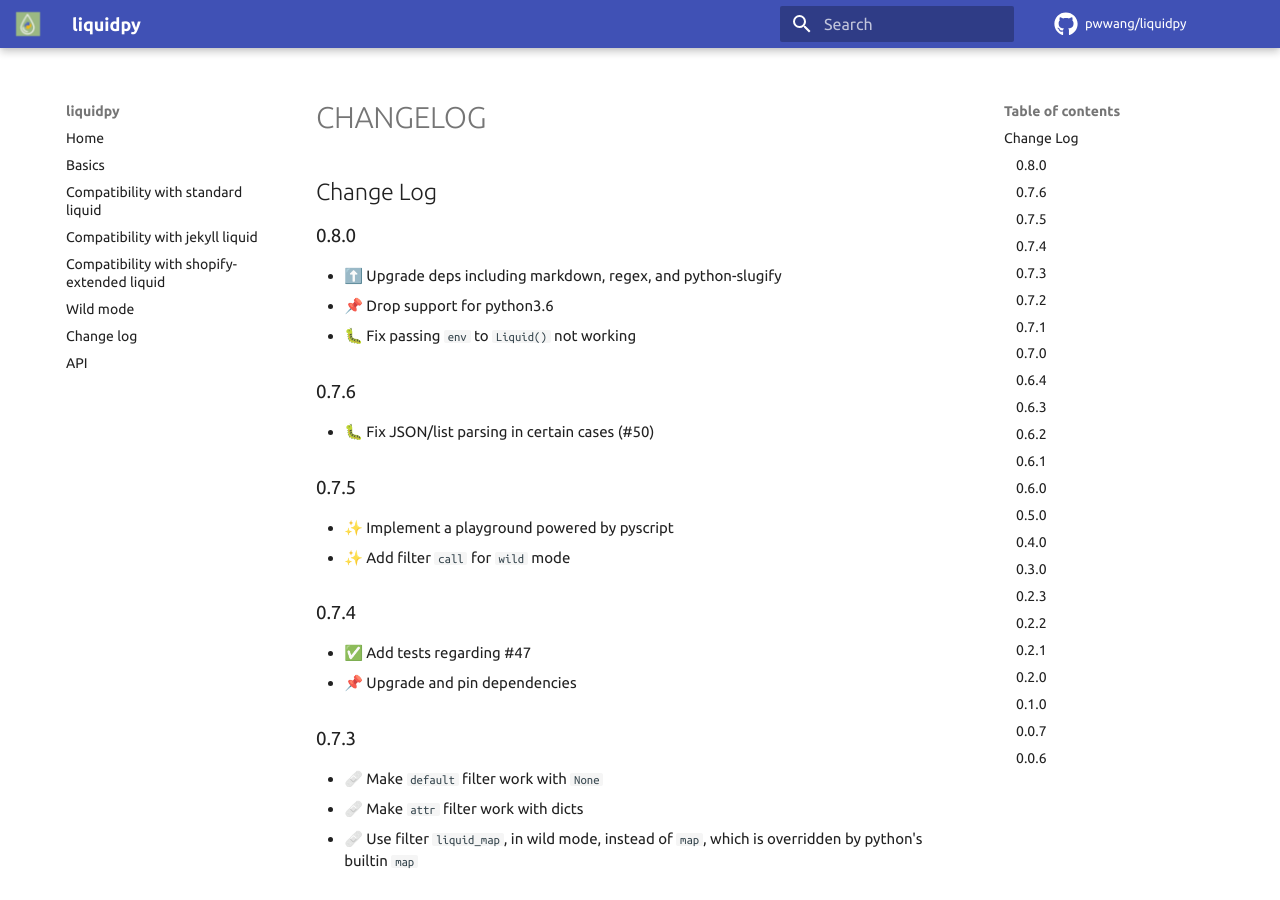
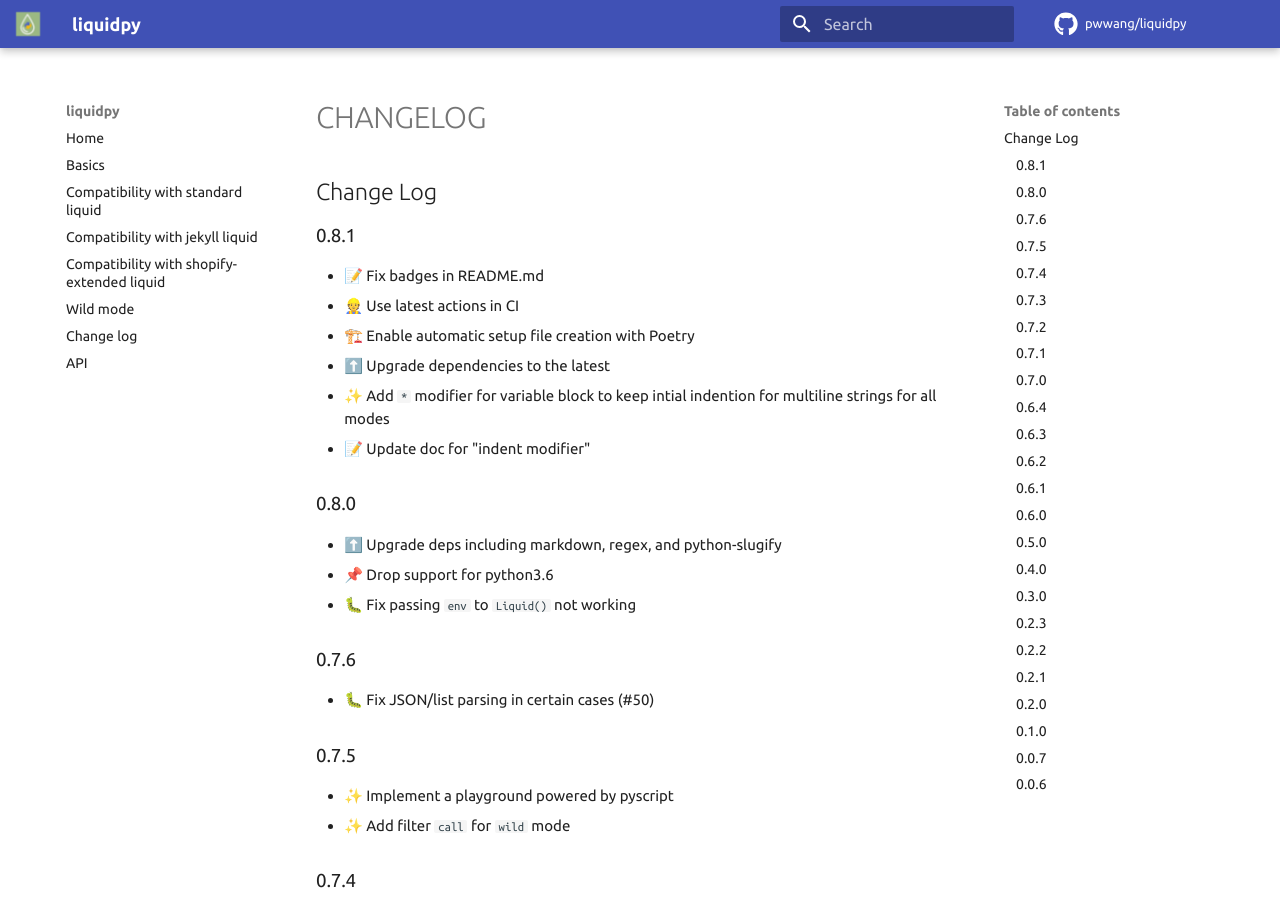
Before and after one commit to pwwang/liquidpy, an MkDocs documentation site: the page built from docs/CHANGELOG.md, in a window 1280 px wide and 900 px high. Built offline with MkDocs 1.6.1 and Material for MkDocs 9.7.7, drawn with Linux system fonts in a browser that asks for light colours; comment, search, counter and statistics services are not loaded.

Commit message:
🔖 0.8.1

```diff
--- a/docs/CHANGELOG.md
+++ b/docs/CHANGELOG.md
@@ -1,4 +1,13 @@
 # Change Log
+
+## 0.8.1
+
+- 📝 Fix badges in README.md
+- 👷 Use latest actions in CI
+- 🏗️ Enable automatic setup file creation with Poetry
+- ⬆️ Upgrade dependencies to the latest
+- ✨ Add `*` modifier for variable block to keep intial indention for multiline strings for all modes
+- 📝 Update doc for "indent modifier"
 
 ## 0.8.0
 
--- a/liquid/__init__.py
+++ b/liquid/__init__.py
@@ -4,4 +4,4 @@ from .patching import patch_jinja, unpatch_jinja
 
 patch_jinja()
 
-__version__ = "0.8.0"
+__version__ = "0.8.1"
--- a/pyproject.toml
+++ b/pyproject.toml
@@ -4,7 +4,7 @@ build-backend = "poetry.masonry.api"
 
 [tool.poetry]
 name = "liquidpy"
-version = "0.8.0"
+version = "0.8.1"
 description = "A port of liquid template engine for python"
 authors = [ "pwwang <pwwang@pwwang.com>",]
 license = "MIT"
```
